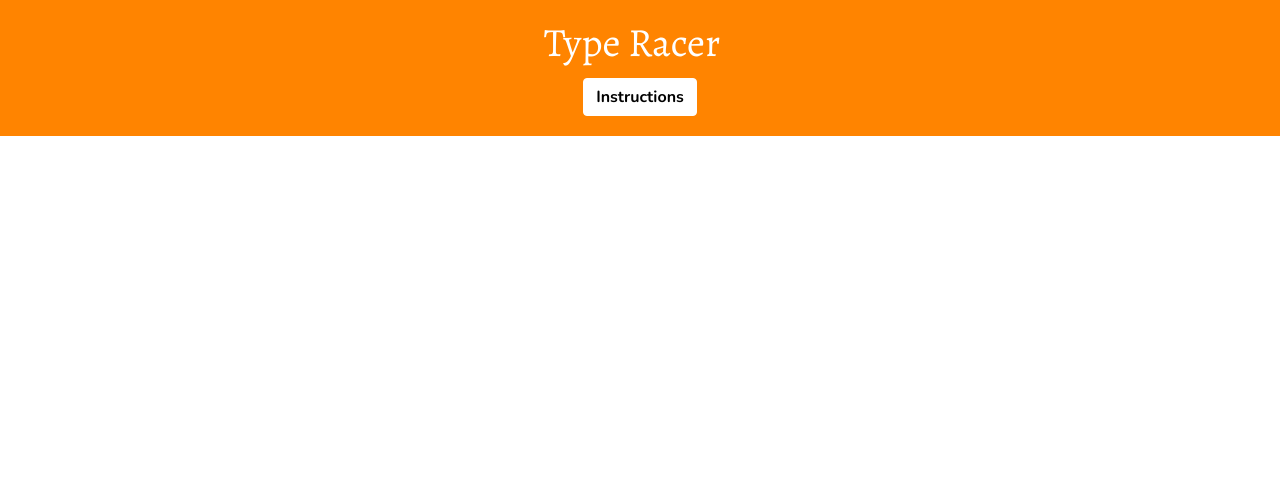
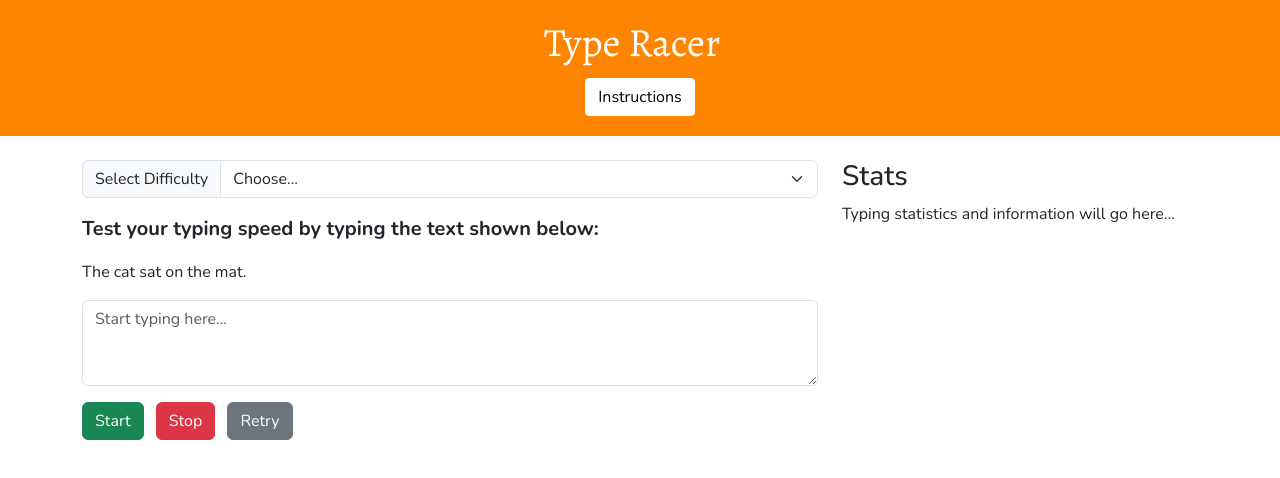
Before and after one commit to nazhameed/type-racer, a plain HTML site: page index.html in a window 1280 px wide. Drawn offline with nearby package versions, Linux system fonts and the light colour scheme.

Commit message:
add column layout and dropdown

```diff
--- a/css/style.css
+++ b/css/style.css
@@ -19,7 +19,12 @@ body {
     border-color: white !important;
     color: black !important;
     border-radius: 4px !important;
-    font-weight: bold !important;
+}
+
+/* Custom styling for instruction text */
+.instruction-text {
+    font-weight: bold;
+    font-size: 1.25rem;
 }
 
 /* Responsive font sizing */
--- a/index.html
+++ b/index.html
@@ -18,6 +18,8 @@
     <link rel="stylesheet" href="css/style.css">
 </head>
 <body>
+    <!-- Header -->
+    <header>
         <!-- Navbar -->
         <nav class="navbar">
             <div class="container">
@@ -27,6 +29,55 @@
                 </div>
             </div>
         </nav>
+    </header>
+
+    <!-- Main Content -->
+    <main class="container mt-4">
+        <div class="row">
+            <!-- Left Column - Typing Area (2/3 width on medium+ screens) -->
+            <div class="col-12 col-md-8">
+                <div class="typing-area">
+                    <!-- Difficulty Dropdown -->
+                    <div class="input-group mb-3">
+                        <label class="input-group-text" for="difficultySelect">Select Difficulty</label>
+                        <select class="form-select" id="difficultySelect">
+                            <option selected>Choose...</option>
+                            <option value="easy">Easy</option>
+                            <option value="medium">Medium</option>
+                            <option value="difficult">Difficult</option>
+                        </select>
+                    </div>
+
+                    <p class="instruction-text">Test your typing speed by typing the text shown below:</p>
+
+                    <!-- Text to Type -->
+                    <div class="prompt-box mb-3">
+                        <p class="prompt-text">The cat sat on the mat.</p>
+                    </div>
+
+                    <!-- Typing Area -->
+                    <div class="mb-3">
+                        <textarea class="form-control typing-input" id="typingInput" rows="3" placeholder="Start typing here..."></textarea>
+                    </div>
+
+                    <!-- Control Buttons -->
+                    <div class="button-group">
+                        <button type="button" class="btn btn-success me-2" id="startBtn">Start</button>
+                        <button type="button" class="btn btn-danger me-2" id="stopBtn">Stop</button>
+                        <button type="button" class="btn btn-secondary" id="retryBtn">Retry</button>
+                    </div>
+                </div>
+            </div>
+
+            <!-- Right Column - Stats/Info (1/3 width on medium+ screens) -->
+            <div class="col-12 col-md-4">
+                <div class="stats-area">
+                    <h3>Stats</h3>
+                    <p>Typing statistics and information will go here...</p>
+                </div>
+            </div>
+        </div>
+    </main>
 
     <!-- Bootstrap JS Bundle -->
     <script src="https://cdn.jsdelivr.net/npm/bootstrap@5.3.2/dist/js/bootstrap.bundle.min.js" integrity="sha384-C6RzsynM9kWDrMNeT87bh95OGNyZPhcTNXj1NW7RuBCsyN/o0jlpcV8Qyq46cDfL" crossorigin="anonymous"></script>
```
Lines whose indentation alone changed are shown as unchanged.
